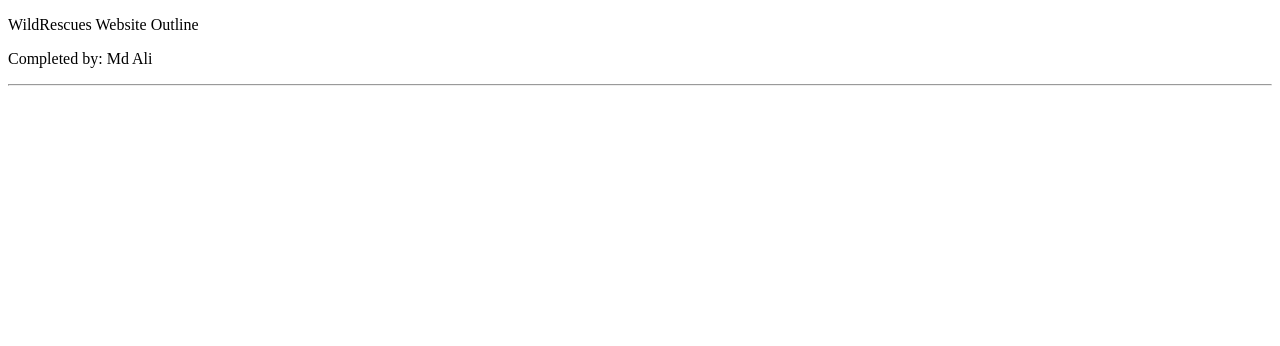
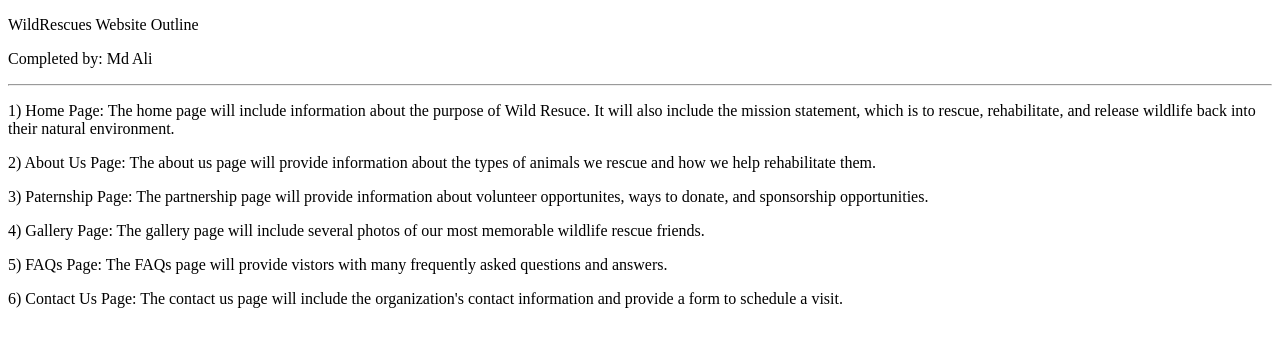
Before and after one commit to xXxSpicyBoiiixXx/CIS-181, a plain HTML site: page labs/module-01/rescuepages.html in a window 1280 px wide. Drawn offline with Linux system fonts and the light colour scheme.

Commit message:
Adding 1st lab

```diff
--- a/labs/module-01/rescuepages.html
+++ b/labs/module-01/rescuepages.html
@@ -8,7 +8,12 @@
         <p>WildRescues Website Outline</p>
         <p>Completed by: Md Ali</p>
         <hr>
-
+        <p>1) Home Page: The home page will include information about the purpose of Wild Resuce. It will also include the mission statement, which is to rescue, rehabilitate, and release wildlife back into their natural environment.</p>
+        <p>2) About Us Page: The about us page will provide information about the types of animals we rescue and how we help rehabilitate them. </p>
+        <p>3) Paternship Page: The partnership page will provide information about volunteer opportunites, ways to donate, and sponsorship opportunities.</p>
+        <p>4) Gallery Page: The gallery page will include several photos of our most memorable wildlife rescue friends.</p>
+        <p>5) FAQs Page: The FAQs page will provide vistors with many frequently asked questions and answers.</p>
+        <p>6) Contact Us Page: The contact us page will include the organization's contact information and provide a form to schedule a visit.</p>
 
         </hr>
 
```
Also changed, not shown: labs/module-01/basics.html (added, +11 -0 lines), labs/module-01/part1.txt (added), labs/module-01/part2.txt (added), 3 other files.
